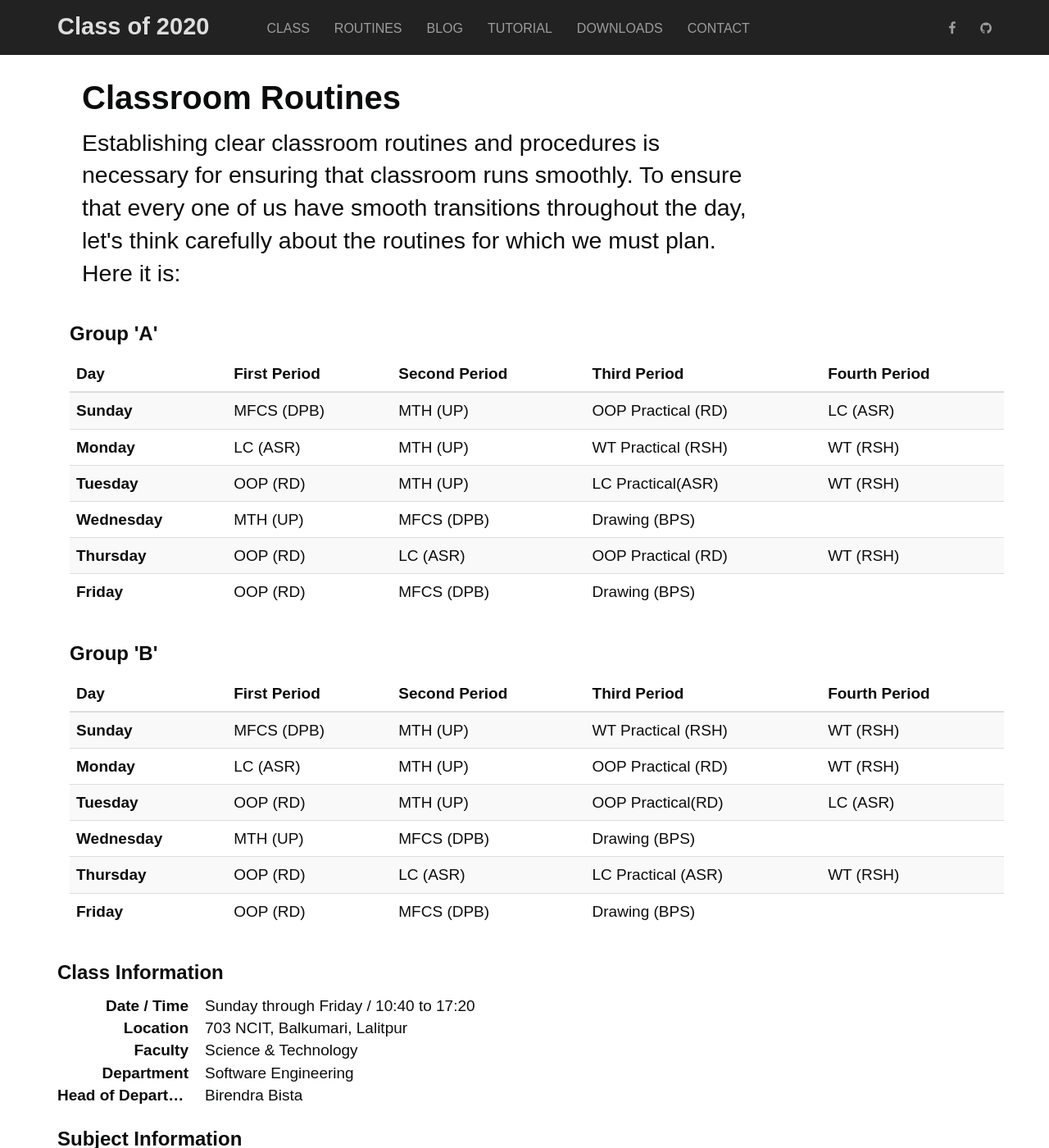
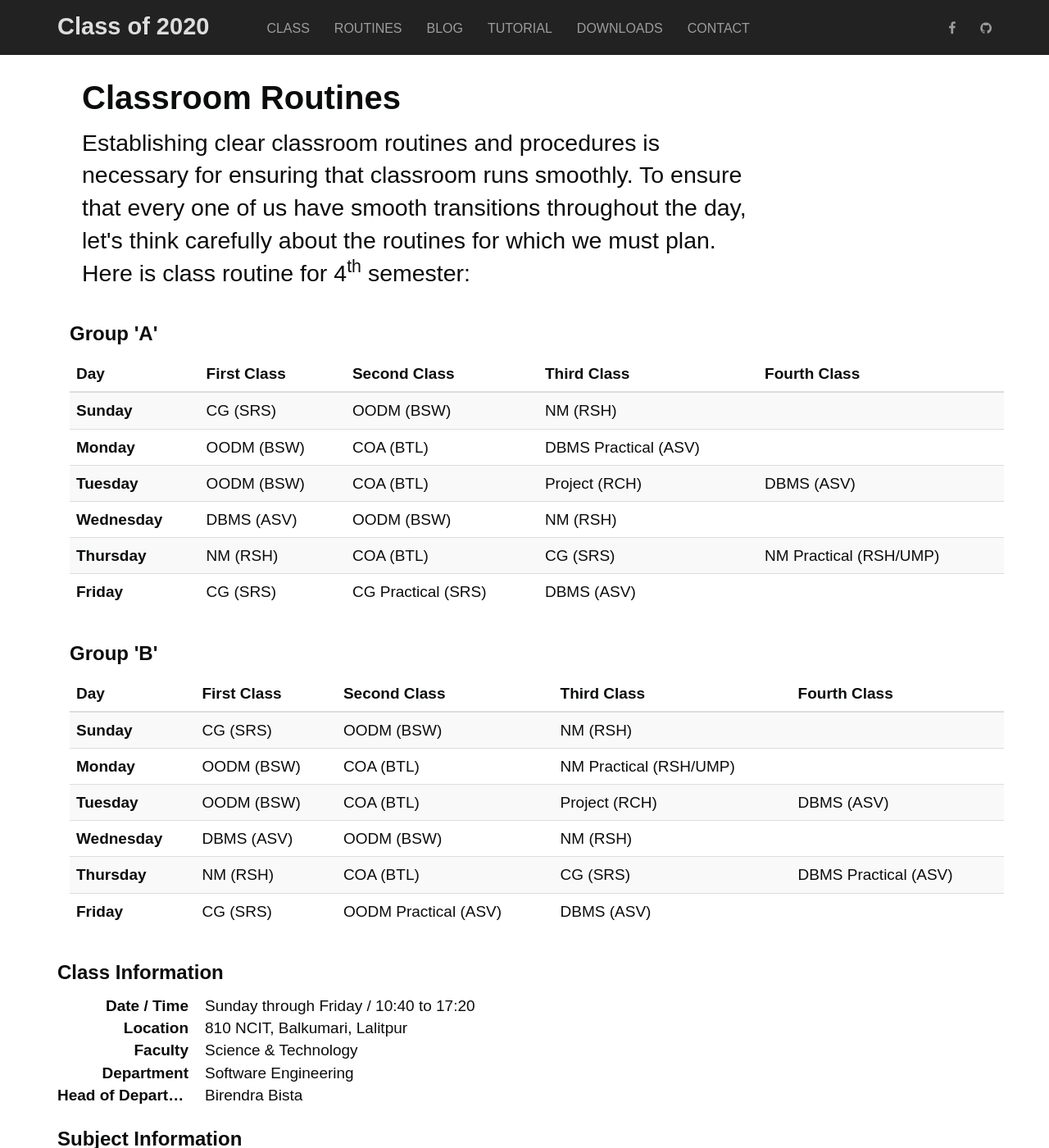
Before and after one commit to Classof2020/classof2020.github.io, a Jekyll site: the page built from routine.html, in a window 1280 px wide and 1400 px high. Shown: the whole window at 82% size. Built offline with Jekyll 4.4.1, drawn with Linux system fonts in a browser that asks for light colours; nearby versions of some CDN libraries; some web fonts are replaced; some of the changed text lies outside the part shown.

Commit message:
adds 4th semester routine

```diff
--- a/routine.html
+++ b/routine.html
@@ -7,7 +7,7 @@ permalink: /routines/
 <div class="container">
   <div class="col-xs-12 col-md-9 pull-md-3 bd-content">
     <h2>Classroom Routines</h2>
-    <p class="lead">Establishing clear classroom routines and procedures is necessary for ensuring that classroom runs smoothly. To ensure that every one of us have smooth transitions throughout the day, let's think carefully about the routines for which we must plan. Here it is: </p>
+    <p class="lead">Establishing clear classroom routines and procedures is necessary for ensuring that classroom runs smoothly. To ensure that every one of us have smooth transitions throughout the day, let's think carefully about the routines for which we must plan. Here is class routine for 4<sup>th</sup> semester: </p>
   </div>
 </div>
 <div class="container">
@@ -17,53 +17,53 @@ permalink: /routines/
     <thead>
       <tr>
         <th>Day</th>
-        <th>First Period</th>
-        <th>Second Period</th>
-        <th>Third Period</th>
-        <th>Fourth Period</th>
+        <th>First Class</th>
+        <th>Second Class</th>
+        <th>Third Class</th>
+        <th>Fourth Class</th>
       </tr>
     </thead>
     <tbody>
       <tr>
         <td><strong>Sunday</strong></td>
-        <td>MFCS (DPB)</td>
-        <td>MTH (UP)</td>
-        <td>OOP Practical (RD)</td>
-        <td>LC (ASR)</td>
+        <td>CG (SRS)</td>
+        <td>OODM (BSW)</td>
+        <td>NM (RSH)</td>
+        <td></td>
       </tr>
       <tr>
         <td><strong>Monday</strong></td>
-        <td>LC (ASR)</td>
-        <td>MTH (UP)</td>
-        <td>WT Practical (RSH)</td>
-        <td>WT (RSH)</td>
+        <td>OODM (BSW)</td>
+        <td>COA (BTL)</td>
+        <td>DBMS Practical (ASV)</td>
+        <td></td>
       </tr>
       <tr>
         <td><strong>Tuesday</strong></td>
-        <td>OOP (RD)</td>
-        <td>MTH (UP)</td>
-        <td>LC Practical(ASR)</td>
-        <td>WT (RSH)</td>
+        <td>OODM (BSW)</td>
+        <td>COA (BTL)</td>
+        <td>Project (RCH)</td>
+        <td>DBMS (ASV)</td>
       </tr>
       <tr>
         <td><strong>Wednesday</strong></td>
-        <td>MTH (UP)</td>
-        <td>MFCS (DPB)</td>
-        <td>Drawing (BPS)</td>
+        <td>DBMS (ASV)</td>
+        <td>OODM (BSW)</td>
+        <td>NM (RSH)</td>
         <td></td>
       </tr>
       <tr>
         <td><strong>Thursday</strong></td>
-        <td>OOP (RD)</td>
-        <td>LC (ASR)</td>
-        <td>OOP Practical (RD)</td>
-        <td>WT (RSH)</td>
+        <td>NM (RSH)</td>
+        <td>COA (BTL)</td>
+        <td>CG (SRS)</td>
+        <td>NM Practical (RSH/UMP)</td>
       </tr>
       <tr>
         <td><strong>Friday</strong></td>
-        <td>OOP (RD)</td>
-        <td>MFCS (DPB)</td>
-        <td>Drawing (BPS)</td>
+        <td>CG (SRS)</td>
+        <td>CG Practical (SRS)</td>
+        <td>DBMS (ASV)</td>
         <td></td>
       </tr>
     </tbody>
@@ -77,57 +77,57 @@ permalink: /routines/
     <thead>
       <tr>
         <th>Day</th>
-        <th>First Period</th>
-        <th>Second Period</th>
-        <th>Third Period</th>
-        <th>Fourth Period</th>
+        <th>First Class</th>
+        <th>Second Class</th>
+        <th>Third Class</th>
+        <th>Fourth Class</th>
       </tr>
     </thead>
     <tbody>
       <tr>
         <td><strong>Sunday</strong></td>
-        <td>MFCS (DPB)</td>
-        <td>MTH (UP)</td>
-        <td>WT Practical (RSH)</td>
-        <td>WT (RSH)</td>
+        <td>CG (SRS)</td>
+        <td>OODM (BSW)</td>
+        <td>NM (RSH)</td>
+        <td></td>
       </tr>
       <tr>
         <td><strong>Monday</strong></td>
-        <td>LC (ASR)</td>
-        <td>MTH (UP)</td>
-        <td>OOP Practical (RD)</td>
-        <td>WT (RSH)</td>
+        <td>OODM (BSW)</td>
+        <td>COA (BTL)</td>
+        <td>NM Practical (RSH/UMP)</td>
+        <td></td>
       </tr>
       <tr>
         <td><strong>Tuesday</strong></td>
-        <td>OOP (RD)</td>
-        <td>MTH (UP)</td>
-        <td>OOP Practical(RD)</td>
-        <td>LC (ASR)</td>
+        <td>OODM (BSW)</td>
+        <td>COA (BTL)</td>
+        <td>Project (RCH)</td>
+        <td>DBMS (ASV)</td>
       </tr>
       <tr>
         <td><strong>Wednesday</strong></td>
-        <td>MTH (UP)</td>
-        <td>MFCS (DPB)</td>
-        <td>Drawing (BPS)</td>
+        <td>DBMS (ASV)</td>
+        <td>OODM (BSW)</td>
+        <td>NM (RSH)</td>
         <td></td>
       </tr>
       <tr>
         <td><strong>Thursday</strong></td>
-        <td>OOP (RD)</td>
-        <td>LC (ASR)</td>
-        <td>LC Practical (ASR)</td>
-        <td>WT (RSH)</td>
+        <td>NM (RSH)</td>
+        <td>COA (BTL)</td>
+        <td>CG (SRS)</td>
+        <td>DBMS Practical (ASV)</td>
       </tr>
       <tr>
         <td><strong>Friday</strong></td>
-        <td>OOP (RD)</td>
-        <td>MFCS (DPB)</td>
-        <td>Drawing (BPS)</td>
+        <td>CG (SRS)</td>
+        <td>OODM Practical (ASV)</td>
+        <td>DBMS (ASV)</td>
         <td></td>
       </tr>
     </tbody>
-  </table>
+   </table>
   </div>
 </div>
 <h4>Class Information</h4>
@@ -138,7 +138,7 @@ permalink: /routines/
                   <dd>Sunday through Friday / 10:40 to 17:20</dd>
 
                   <dt>Location</dt>
-                  <dd>703 NCIT, Balkumari, Lalitpur</dd>
+                  <dd>810 NCIT, Balkumari, Lalitpur</dd>
 
                   <dt>Faculty</dt>
                   <dd>Science & Technology</dd>
@@ -153,23 +153,26 @@ permalink: /routines/
 
                               <dl class="dl-horizontal">
 
-                                <dt>MFCS (DPB)</dt>
-                                <dd>Mathematical Foundation for Computer Science (DPB)</dd>
+                                <dt>NM (RSH)</dt>
+                                <dd>Numerical Methods (Roshan Kumar Shah)</dd>
 
-                                <dt>OOP (RD)</dt>
-                                <dd>Object Oriented Programming (RD)</dd>
+                                <dt>COA (BTL)</dt>
+                                <dd>Computer Organization and Architecture (Bishal Trital)</dd>
 
-                                <dt>MTH (UP)</dt>
-                                <dd>Engineering Mathematics - II (Uttam Pokhrel)</dd>
+                                <dt>OODM (UP)</dt>
+                                <dd>Object Oriented Data Modelling with UML (BSW)</dd>
 
-                                <dt>WT (RSH)</dt>
-                                <dd>Web Technology (RSH)</dd>
+                                <dt>CG (SRS)</dt>
+                                <dd>Computer Graphics (Saroj Shakya)</dd>
 
-                                <dt>LC (ASR)</dt>
-                                <dd>Logic Circuit (ASR)</dd>
+                                <dt>DBMS (ASV)</dt>
+                                <dd>Database Management System (Amit Shrivastav)</dd>
 
-                                <dt>Drawing (BPS / APR)</dt>
-                                <dd>Drawing (BPS / APR)</dd>
+                                <dt>Project (RCH)</dt>
+                                <dd>Project (Roshan Chitrakar)</dd>
                             </dl>
 <h4>Archived Routines</h4>
-<a href="archived/i/">Semester I</a>
+<ul>
+		<li><a href="archived/i/">Semester I</a></li>
+		<li><a href="archived/i/">Semester II</a></li>
+</ul>
```
